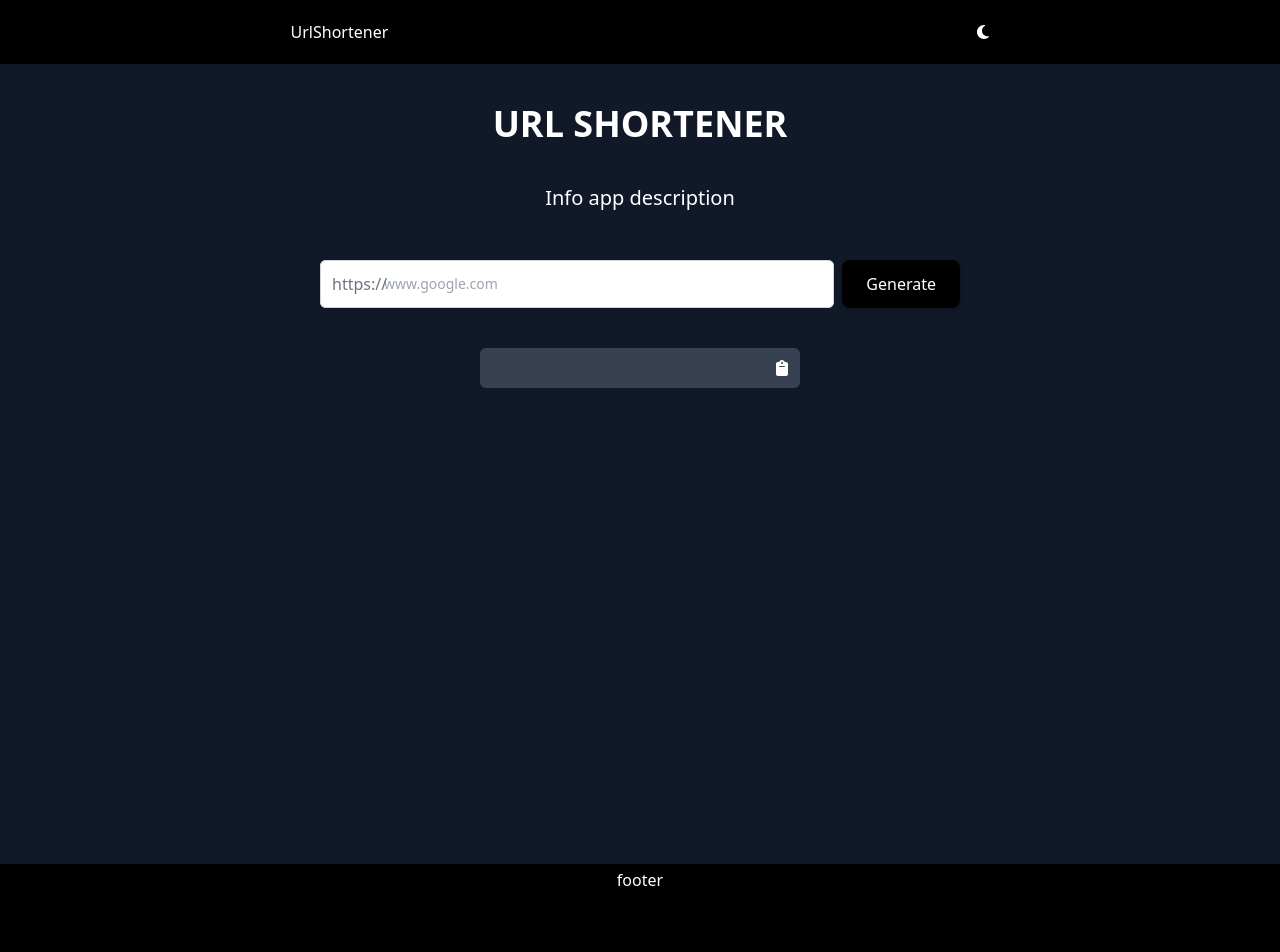
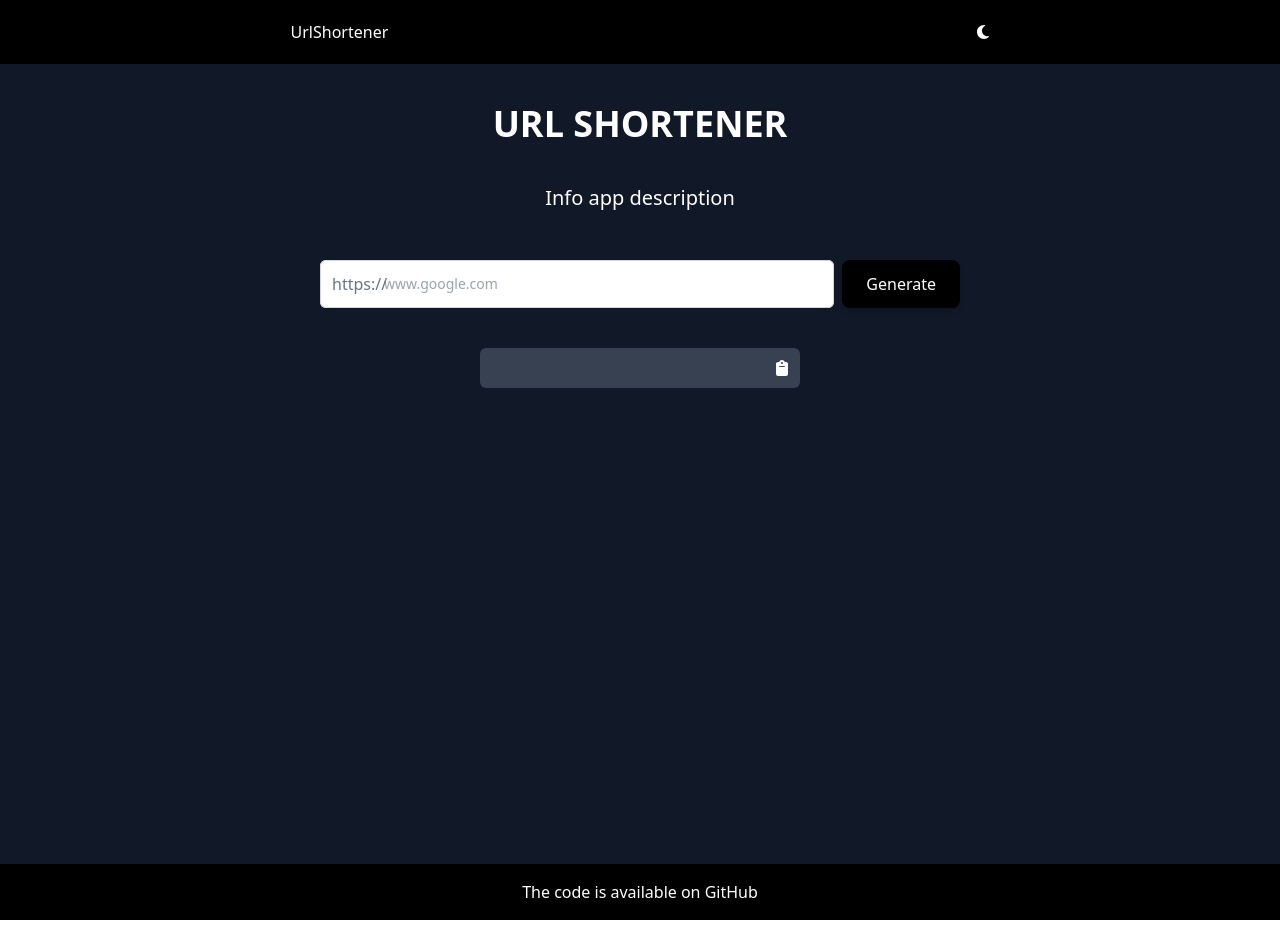
Before and after one commit to DiegoMartinezRey/url-shortener, a React (Vite) app in the folder frontend/: page / in a window 1280 px wide. Shown: the top 952 px of the page. After the commit the page ends 920 px from the top, so only its background shows below. Built offline with nearby package versions, Linux system fonts and the light colour scheme; no server answers.

Commit message:
Change colors

```diff
--- a/frontend/src/components/CopyToClipboard.jsx
+++ b/frontend/src/components/CopyToClipboard.jsx
@@ -40,7 +40,7 @@ const CopyToClipboard = ({ urlInfo }) => {
           onClick={() => copyToClipboard()}
           disabled={isCopied}
         >
-          <p className="text-black px-1 text-white">
+          <p className="px-1 text-white">
             <FontAwesomeIcon icon={!isCopied ? faClipboard : faCheck} />
           </p>
         </button>
--- a/frontend/src/containers/FooterApp.jsx
+++ b/frontend/src/containers/FooterApp.jsx
@@ -12,14 +12,14 @@ const FooterApp = () => {
           theme === "light"
             ? themeConfig.light.primary
             : themeConfig.dark.primary
-        } h-32 flex flex-col items-center  gap-10 py-1`}
+        } h-auto flex flex-col items-center  gap-10 py-4`}
       >
         <h1
           className={`${
             theme === "light" ? themeConfig.light.text2 : themeConfig.dark.text
           }`}
         >
-          footer
+          The code is available on GitHub
         </h1>
       </div>
     </>
--- a/frontend/src/styles/themeStyle.js
+++ b/frontend/src/styles/themeStyle.js
@@ -1,8 +1,8 @@
 const themeConfig = {
   light: {
-    background: "bg-pink-50",
-    primary: "bg-pink-600",
-    secondary: "bg-pink-700",
+    background: "bg-blue-50",
+    primary: "bg-gray-900",
+    secondary: "bg-gray-700",
     text: "text-black",
     text2: "text-white",
   },
```
